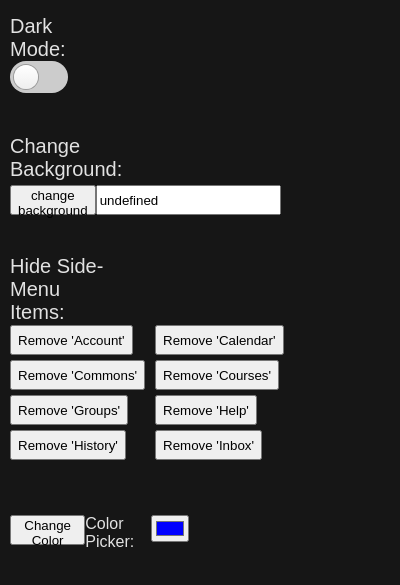
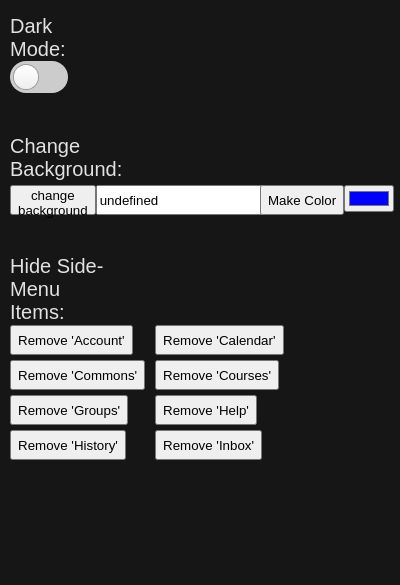
Before and after one commit to cis3296f22/canvasextension, a browser extension: page html/popup.html in a window 400 px wide. Shown: the part 85-670 px from the top of the page. Drawn offline with Linux system fonts and the light colour scheme.

Commit message:
Color choice changes menu background

```diff
--- a/css/popup.css
+++ b/css/popup.css
@@ -153,12 +153,13 @@ h1 {
   margin-left: 145px;
 }
 
-.color-container{
+.color-container{/*Color picker */
   display: flex;
   position:absolute;
   height: 30px;
-  top: 300px;
-  margin-top: 200px;
+  width: 350px;
+  top: 170px;
+  margin-left: 250px;
 }
 
 .sideMenuLabel{
--- a/html/popup.html
+++ b/html/popup.html
@@ -30,13 +30,13 @@
 				</div>
 
 
+
+
+				<label class = "sideMenuLabel" style="font-size:20px;" for = "BackgroundChange"> Hide Side-Menu Items: </label>
 				<div class="color-container" >
-					<button onclick="colorPicker()" >Change Color</button>
-					<label for="colorpicker">Color Picker:</label>
-					<input type="color" id="colorpicker" value="#0000ff">
-
+					<button id="colorPicker">Make Color</button>
+					<input type="color" value="#0000ff" id="chooser">
 				</div>
-				<label class = "sideMenuLabel" style="font-size:20px;" for = "BackgroundChange"> Hide Side-Menu Items: </label>
 				<div class="sideMenu1">
 					<button id="sideMenuButton1">Remove 'Account'</button>
 				</div>
--- a/js/popup.js
+++ b/js/popup.js
@@ -22,6 +22,7 @@ function popup(tabs, storage, scripting, doc) {
     doc.getElementById("sideMenuButton6").addEventListener("click", rmHelpClick);
     doc.getElementById("sideMenuButton7").addEventListener("click", rmHistoryClick);
     doc.getElementById("sideMenuButton8").addEventListener("click", rmInboxClick);
+    doc.getElementById("colorPicker").addEventListener("click", colorChoice);
 
     doc
       .getElementById("darkModeToggle")
@@ -150,10 +151,10 @@ function popup(tabs, storage, scripting, doc) {
     });
   }
 
-  // function colorChoice() {
-  //   var x = document.getElementById("colorpicker").value;
-  //   document.body.style.backgroundColor = x;
-  // }
+  function colorChoice() {
+     let color = document.getElementById('chooser').value;
+     document.body.style.backgroundColor = color;
+  }
 
   return {
     onDarkModeToggle: onDarkModeToggle,
```
